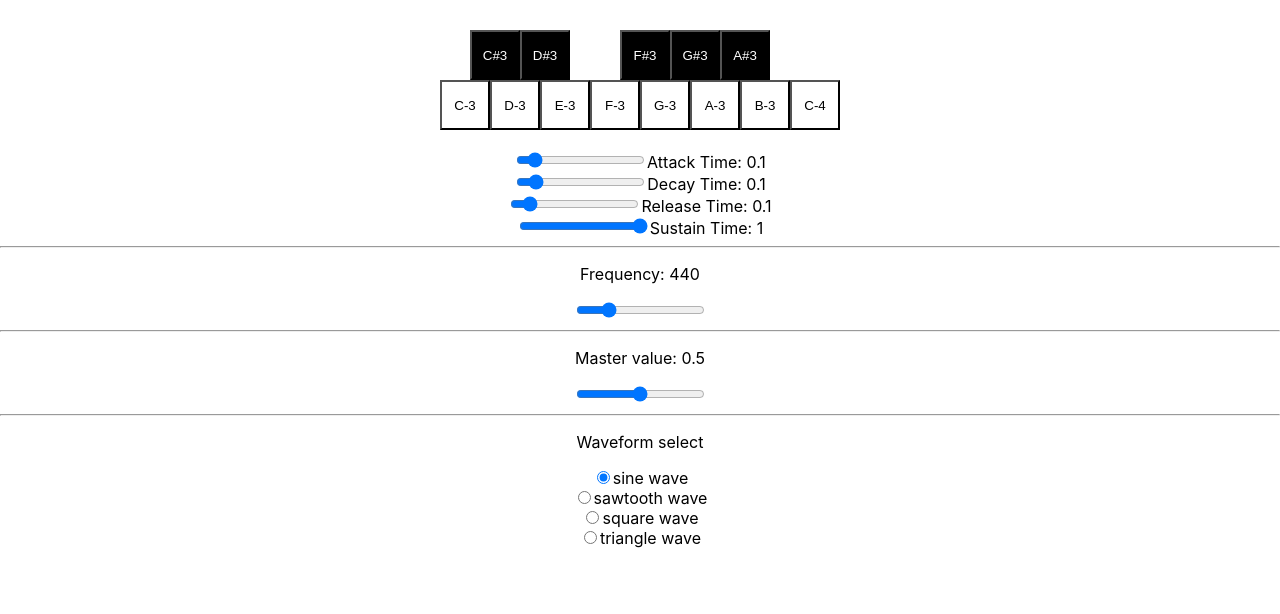
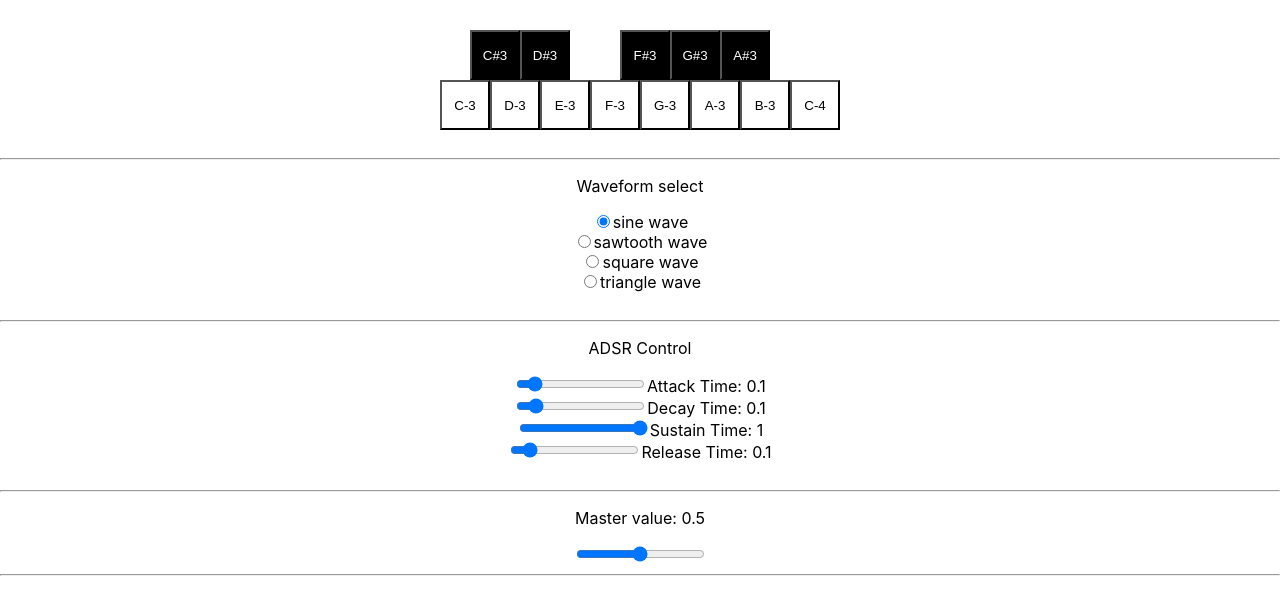
Before and after one commit to straburzynski/SynthJS, a React (Create React App) app: page / in a window 1280 px wide. Shown: the top 614 px of the page. Built offline with nearby package versions, Linux system fonts and the light colour scheme.

Commit message:
Components extracted, refactor.

```diff
--- a/src/App.tsx
+++ b/src/App.tsx
@@ -1,10 +1,10 @@
 import React, { useEffect, useRef, useState } from 'react';
 import VolumeComponent from './components/volume-component/VolumeComponent';
 import { WaveformEnum } from './models/WaveformEnum';
-import FrequencyComponent from './components/frequency-component/FrequencyComponent';
+import KeysComponent from './components/KeyboardCompnent/KeysComponent';
+import { NOTES } from './models/Notes';
+import AdsrComponent from './components/AdsrComponent/AdsrComponent';
 import './App.css';
-import KeysComponent from './components/keys/KeysComponent';
-import { NOTES } from './models/Notes';
 
 const AudioContext = window.AudioContext || (window as any).webkitAudioContext;
 
@@ -16,14 +16,11 @@ function App() {
     const masterVcaRef = useRef<any>();
 
     const [waveform, setWaveform] = useState<OscillatorType>(WaveformEnum.SINE);
-    const [masterVolume, setMasterVolume] = useState<number>(0.5);
 
     const [attack, setAttack] = useState<number>(0.1);
     const [decay, setDecay] = useState<number>(0.1);
     const [release, setRelease] = useState<number>(0.1);
     const [sustain, setSustain] = useState<number>(1);
-
-    const [frequency, setFrequency] = useState<number>(440);
 
     useEffect(() => {
         // new context
@@ -41,7 +38,7 @@ function App() {
         masterVCA.connect(audioContext.destination);
 
         // set volume
-        masterVCA.gain.value = masterVolume;
+        masterVCA.gain.value = 0.5;
         VCA.gain.value = 0;
         VCO.start(0);
 
@@ -82,20 +79,6 @@ function App() {
         vcaGain.linearRampToValueAtTime(0, now + r);
     }
 
-    const handleFrequencyChange = (value: number) => {
-        console.log('update freq', value);
-        if (lfoRef.current) {
-            lfoRef.current.frequency.setValueAtTime(value, 0);
-        }
-        setFrequency(value);
-    };
-
-    const handleMasterVolumeChange = (value: number) => {
-        console.log('master vol', value);
-        masterVcaRef.current.gain.value = value;
-        setMasterVolume(value);
-    };
-
     const handleAttackChange = (event: any) => {
         const changedAttack: number = event.target.valueAsNumber;
         console.log('attack: ', changedAttack);
@@ -132,71 +115,10 @@ function App() {
     return (
         <div className="App">
             <br />
+
             <KeysComponent onHandleKey={handleKey} />
 
-            <div>
             <br />
-                <input
-                    type="range"
-                    id="attack-control"
-                    name="attack-control"
-                    min={0}
-                    max={1}
-                    step={0.05}
-                    value={attack}
-                    onChange={handleAttackChange}
-                />
-                <label htmlFor="attack-control">Attack Time: {attack}</label>
-                <br />
-                <input
-                    type="range"
-                    id="decay-control"
-                    name="decay-control"
-                    min={0}
-                    max={1}
-                    step={0.05}
-                    value={decay}
-                    onChange={handleDecayChange}
-                />
-                <label htmlFor="decay-control">Decay Time: {decay}</label>
-
-                <br />
-                <input
-                    type="range"
-                    id="release-control"
-                    name="release-control"
-                    min={0}
-                    max={1}
-                    step={0.05}
-                    value={release}
-                    onChange={handleReleaseChange}
-                />
-                <label htmlFor="release-control">Release Time: {release}</label>
-                <br />
-                <input
-                    type="range"
-                    id="sustain-control"
-                    name="sustain-control"
-                    min={0}
-                    max={1}
-                    step={0.05}
-                    value={sustain}
-                    onChange={handleSustainChange}
-                />
-                <label htmlFor="sustain-control">Sustain Time: {sustain}</label>
-                <br />
-                <hr />
-                <FrequencyComponent
-                    name={'Frequency'}
-                    frequency={frequency}
-                    onFrequencyChange={handleFrequencyChange}
-                />
-                <hr />
-                <VolumeComponent
-                    name={'Master value'}
-                    volume={masterVolume}
-                    onVolumeChange={handleMasterVolumeChange}
-                />
             <hr />
             <p>Waveform select</p>
             {Object.values(WaveformEnum).map((w, i) => {
@@ -215,7 +137,22 @@ function App() {
                     </div>
                 );
             })}
-            </div>
+            <br />
+            <hr />
+            <AdsrComponent
+                attack={attack}
+                onHandleAttackChange={handleAttackChange}
+                decay={decay}
+                onHandleDecayChange={handleDecayChange}
+                sustain={sustain}
+                onHandleSustainChange={handleSustainChange}
+                release={release}
+                onHandleReleaseChange={handleReleaseChange}
+            />
+            <br />
+            <hr />
+            <VolumeComponent name={'Master value'} volumeNode={masterVcaRef} />
+            <hr />
         </div>
     );
 }
--- /dev/null
+++ b/src/components/AdsrComponent/AdsrComponent.tsx
@@ -0,0 +1,68 @@
+import React, { FC, useState } from 'react';
+
+const AdsrComponent = ({
+    attack,
+    onHandleAttackChange,
+    decay,
+    onHandleDecayChange,
+    sustain,
+    onHandleSustainChange,
+    release,
+    onHandleReleaseChange,
+}: any) => {
+    return (
+        <>
+            <p>ADSR Control</p>
+            <input
+                type="range"
+                id="attack-control"
+                name="attack-control"
+                min={0}
+                max={1}
+                step={0.05}
+                value={attack}
+                onChange={onHandleAttackChange}
+            />
+            <label htmlFor="attack-control">Attack Time: {attack}</label>
+            <br />
+            <input
+                type="range"
+                id="decay-control"
+                name="decay-control"
+                min={0}
+                max={1}
+                step={0.05}
+                value={decay}
+                onChange={onHandleDecayChange}
+            />
+            <label htmlFor="decay-control">Decay Time: {decay}</label>
+            <br />
+            <input
+                type="range"
+                id="sustain-control"
+                name="sustain-control"
+                min={0}
+                max={1}
+                step={0.05}
+                value={sustain}
+                onChange={onHandleSustainChange}
+            />
+            <label htmlFor="sustain-control">Sustain Time: {sustain}</label>
+            <br />
+            <input
+                type="range"
+                id="release-control"
+                name="release-control"
+                min={0}
+                max={1}
+                step={0.05}
+                value={release}
+                onChange={onHandleReleaseChange}
+            />
+            <label htmlFor="release-control">Release Time: {release}</label>
+            <br />
+        </>
+    );
+};
+
+export default AdsrComponent;
--- a/src/components/keys/KeysComponent.tsx
+++ b/src/components/KeyboardCompnent/KeysComponent.tsx
@@ -1,5 +1,5 @@
 import React from 'react';
-import './notes.css';
+import './keyComponent.css';
 
 const KeysComponent = ({ onHandleKey }: any) => {
     const handleKey = (e: any, note: any) => {
--- a/src/components/frequency-component/FrequencyComponent.tsx
+++ /dev/null
@@ -1,22 +0,0 @@
-import React from 'react';
-import RangeInput from '../shared/range-input/RangeInput';
-
-const FrequencyComponent = ({ name, frequency, onFrequencyChange }: any) => {
-    const handleFrequencyChange = (event: any) => {
-        const changedFrequency: number = event.target.valueAsNumber;
-        console.log('frequency change: ', name, changedFrequency);
-        onFrequencyChange(changedFrequency);
-    };
-
-    return (
-        <div>
-            <p>
-                {name}: {frequency}
-            </p>
-            <RangeInput min={220} max={1200} step={10} value={frequency} onChange={handleFrequencyChange} />
-            <br />
-        </div>
-    );
-};
-
-export default FrequencyComponent;
--- a/src/components/shared/range-input/RangeInput.tsx
+++ b/src/components/shared/range-input/RangeInput.tsx
@@ -1,7 +1,7 @@
-import React from 'react';
+import React, { FC } from 'react';
 import { RangeInputModel } from './RangeInputModel';
 
-const RangeInput = (rangeInputModel: RangeInputModel) => {
+const RangeInput: FC<RangeInputModel> = (rangeInputModel: RangeInputModel) => {
     return (
         <>
             <input
--- a/src/components/volume-component/VolumeComponent.tsx
+++ b/src/components/volume-component/VolumeComponent.tsx
@@ -1,19 +1,22 @@
-import React from 'react';
+import React, { useState } from 'react';
 import RangeInput from '../shared/range-input/RangeInput';
 
-const VolumeComponent = ({ name, volume, onVolumeChange }: any) => {
+const VolumeComponent = ({ name, volumeNode }: any) => {
+    const [masterVolume, setMasterVolume] = useState<number>(0.5);
+
     const handleVolumeChange = (event: any) => {
         const volumeLevel: number = event.target.valueAsNumber;
         console.log('volume change: ', name, volumeLevel);
-        onVolumeChange(volumeLevel);
+        volumeNode.current.gain.value = volumeLevel;
+        setMasterVolume(volumeLevel);
     };
 
     return (
         <div>
             <p>
-                {name}: {volume}
+                {name}: {masterVolume}
             </p>
-            <RangeInput min={0} max={1} step={0.05} value={volume} onChange={handleVolumeChange} />
+            <RangeInput min={0} max={1} step={0.05} value={masterVolume} onChange={handleVolumeChange} />
             <br />
         </div>
     );
```
Also changed, not shown: src/components/KeyboardCompnent/keyComponent.css (renamed from src/components/keys/notes.css). Lines whose indentation alone changed are shown as unchanged.
